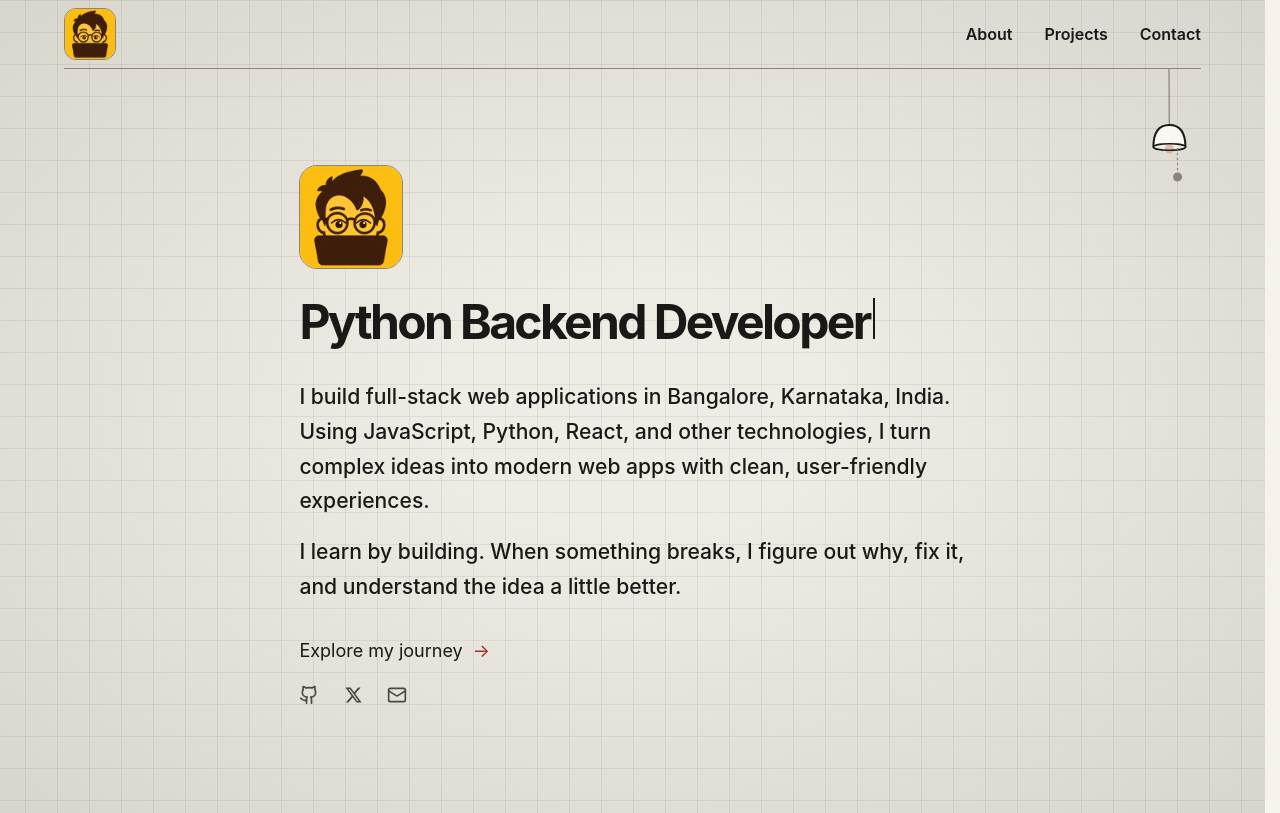
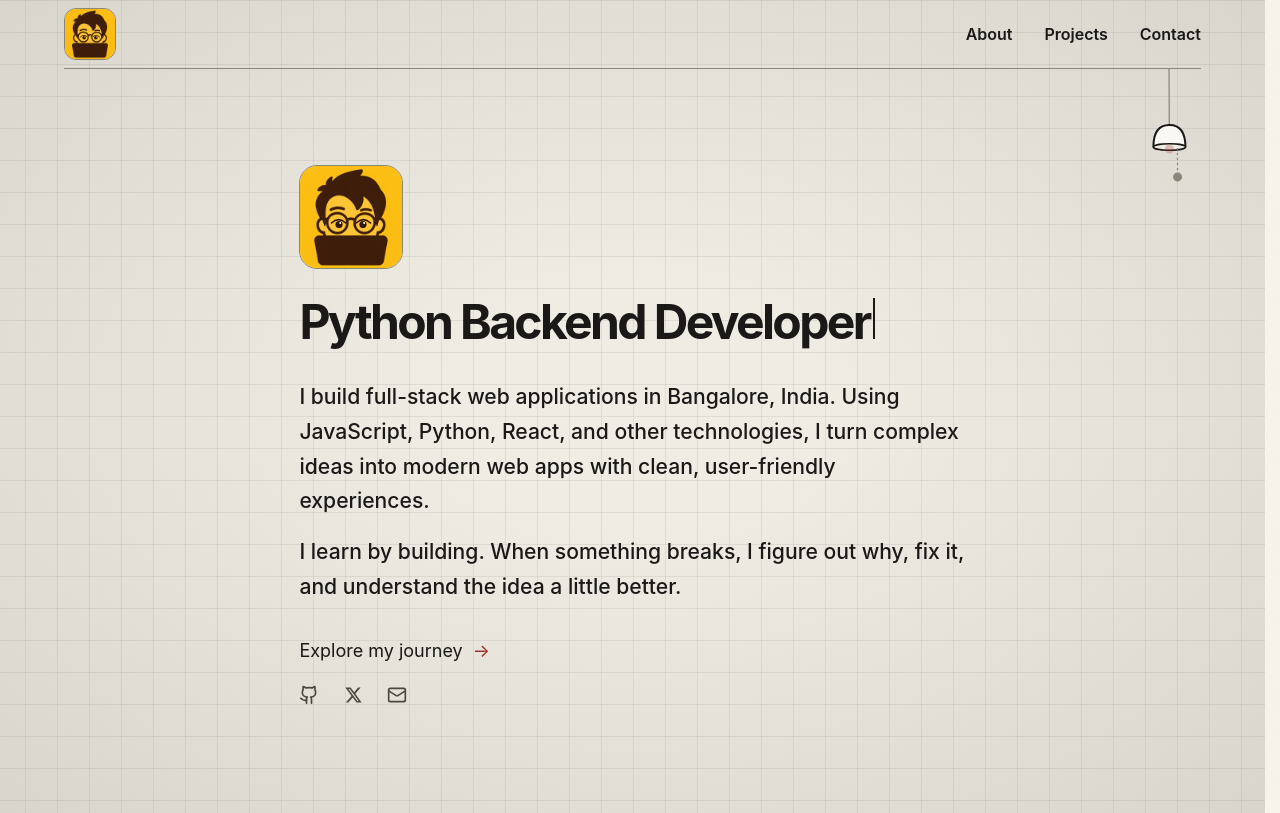
Before and after one commit to rammohanrediee/portfolio, a React (Vite) app in the folder frontend/: page / in a window 1280 px wide. Built offline with nearby package versions, Linux system fonts and the light colour scheme.

Commit message:
Shorten intro location

```diff
--- a/frontend/src/components/portfolio/Masthead.jsx
+++ b/frontend/src/components/portfolio/Masthead.jsx
@@ -59,7 +59,7 @@ export function Masthead() {
           <MascotMark key={logoPlayCount} className="intro-mark" playing={logoPlayCount > 0} />
         </button>
         <IntroTitle />
-        <p>I build full-stack web applications in Bangalore, Karnataka, India. Using JavaScript, Python, React, and other technologies, I turn complex ideas into modern web apps with clean, user-friendly experiences.</p>
+        <p>I build full-stack web applications in Bangalore, India. Using JavaScript, Python, React, and other technologies, I turn complex ideas into modern web apps with clean, user-friendly experiences.</p>
         <p>I learn by building. When something breaks, I figure out why, fix it, and understand the idea a little better.</p>
         <a className="journey-link" href="#about">Explore my journey <span aria-hidden="true">→</span></a>
         <SocialLinks className="intro-social" />
```
